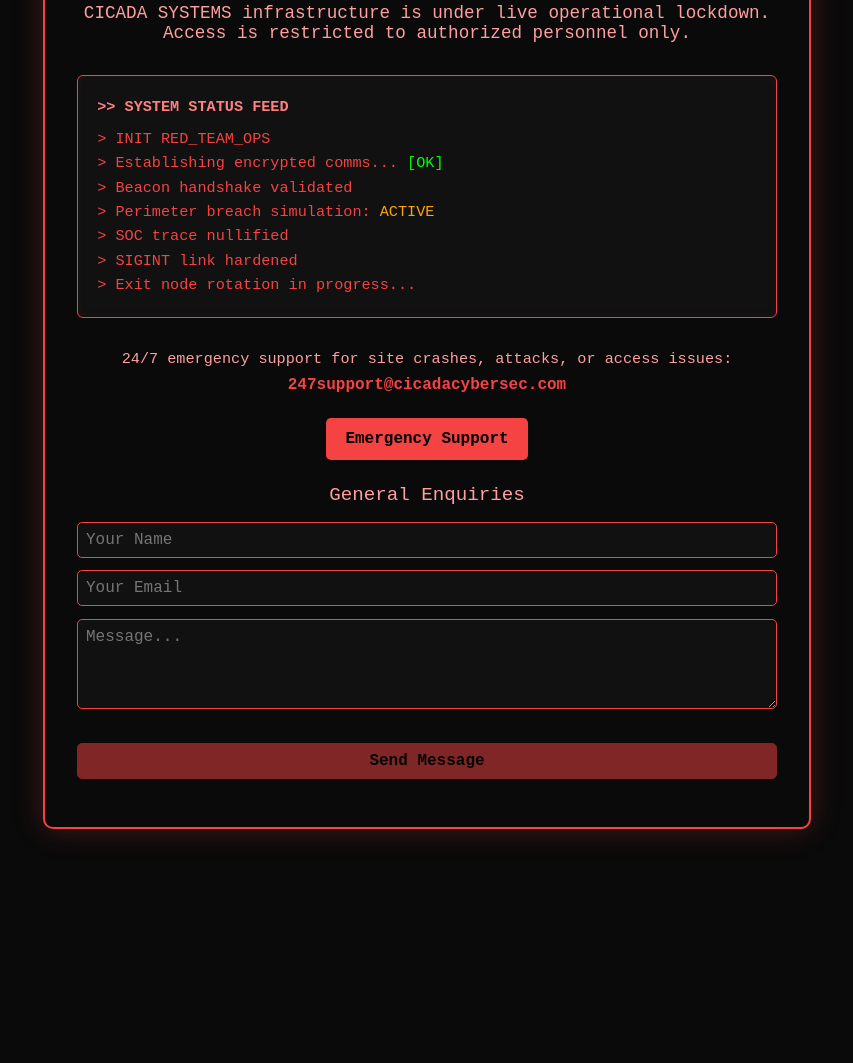
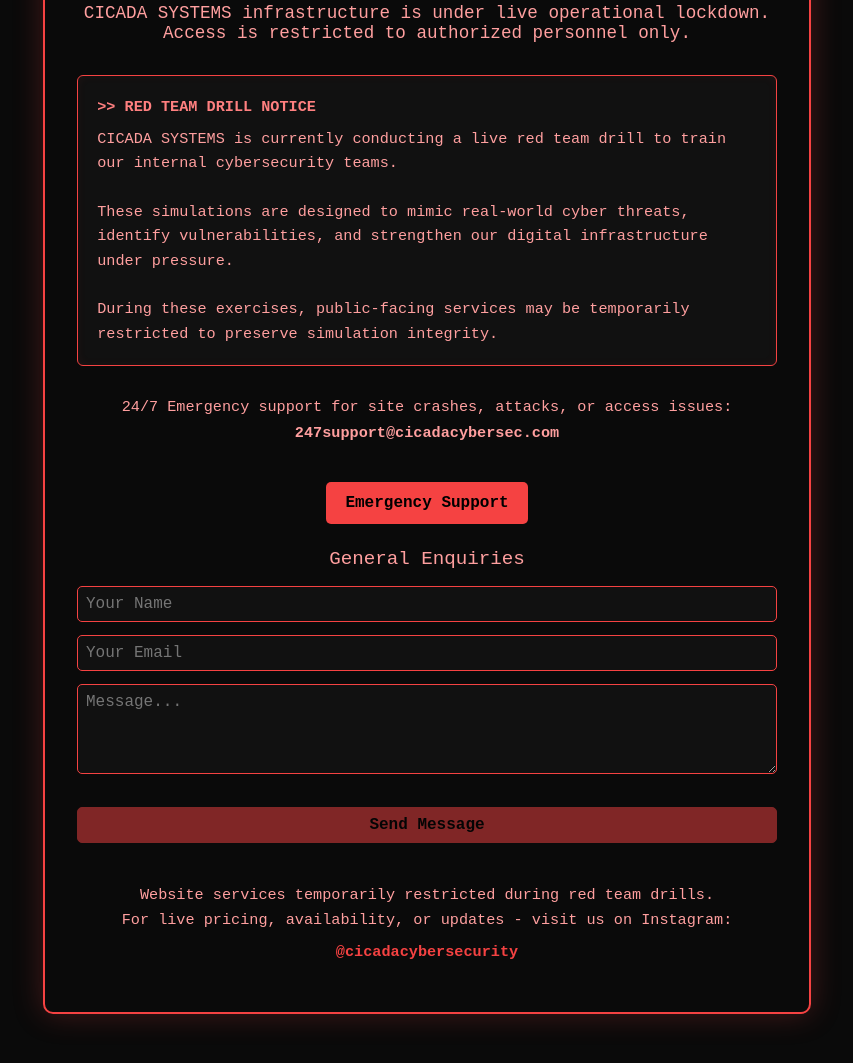
Before and after one commit to cicadacybersec/cicadacybersec-site, a plain HTML site: page index.html in a window 1280 px wide. Shown: the part 441-1504 px from the top of the page, without its empty margins (213-1066 px from the left). Before the commit the page ends 1334 px from the top, so only its background shows below. Drawn offline with Linux system fonts and the light colour scheme.

Commit message:
Strip emojis, clean header, finalize layout

```diff
--- a/index.html
+++ b/index.html
@@ -3,7 +3,7 @@
 <head>
   <meta charset="UTF-8" />
   <meta name="viewport" content="width=device-width, initial-scale=1" />
-  <title>CICADA SYSTEMS | RED TEAM OPS</title>
+  <title>CICADA SYSTEMS | RED TEAM DRILLS</title>
   <link rel="icon" href="data:," />
   <script src="https://challenges.cloudflare.com/turnstile/v0/api.js" async defer></script>
   <style>
@@ -64,10 +64,11 @@
       border: 1px solid var(--glow-red);
       box-shadow: inset 0 0 10px #f5424210;
       margin-bottom: 2rem;
+      color: var(--txt-secondary);
     }
 
     .terminal::before {
-      content: ">> SYSTEM STATUS FEED";
+      content: ">> RED TEAM DRILL NOTICE";
       display: block;
       margin-bottom: 0.5rem;
       color: #ff8080;
@@ -78,6 +79,12 @@
       font-size: 0.95rem;
       color: var(--txt-secondary);
       margin-bottom: 0.5rem;
+    }
+
+    .support-email {
+      font-size: 0.95rem;
+      color: var(--txt-secondary);
+      margin-bottom: 1rem;
     }
 
     .support-btn {
@@ -145,6 +152,26 @@
       justify-content: center;
     }
 
+    .fallback-msg {
+      margin-top: 2.5rem;
+      font-size: 0.95rem;
+      color: var(--txt-secondary);
+      line-height: 1.6;
+    }
+
+    .insta-link {
+      color: var(--txt);
+      font-weight: bold;
+      text-decoration: none;
+      display: inline-block;
+      margin-top: 0.5rem;
+    }
+
+    .insta-link:hover {
+      text-decoration: underline;
+      color: #ff6b6b;
+    }
+
     @media (max-width: 600px) {
       h1 { font-size: 2rem; }
       p { font-size: 1rem; }
@@ -163,17 +190,13 @@
     </p>
 
     <div class="terminal">
-      > INIT RED_TEAM_OPS<br />
-      > Establishing encrypted comms... <span style="color:#0f0">[OK]</span><br />
-      > Beacon handshake validated<br />
-      > Perimeter breach simulation: <span style="color:orange">ACTIVE</span><br />
-      > SOC trace nullified<br />
-      > SIGINT link hardened<br />
-      > Exit node rotation in progress...
+      CICADA SYSTEMS is currently conducting a live red team drill to train our internal cybersecurity teams.<br><br>
+      These simulations are designed to mimic real-world cyber threats, identify vulnerabilities, and strengthen our digital infrastructure under pressure.<br><br>
+      During these exercises, public-facing services may be temporarily restricted to preserve simulation integrity.
     </div>
 
     <div class="support-desc">
-  24/7 emergency support for site crashes, attacks, or access issues:
+      24/7 Emergency support for site crashes, attacks, or access issues:
     </div>
     <div class="support-email">
       <strong>247support@cicadacybersec.com</strong>
@@ -196,17 +219,21 @@
 
       <button id="submitBtn" type="submit" disabled>Send Message</button>
     </form>
+
+    <div class="fallback-msg">
+      Website services temporarily restricted during red team drills.<br>
+      For live pricing, availability, or updates - visit us on Instagram:<br>
+      <a href="https://instagram.com/cicadacybersecurity" target="_blank" class="insta-link">@cicadacybersecurity</a>
+    </div>
   </div>
 
   <script>
-    // Called when Turnstile is successfully passed
     function turnstileCallback() {
       const btn = document.getElementById("submitBtn");
       btn.disabled = false;
       btn.classList.add("enabled");
     }
 
-    // Prevent redirect — AJAX send
     document.getElementById("contactForm").addEventListener("submit", async function (e) {
       e.preventDefault();
 
```
Lines whose indentation alone changed are shown as unchanged.
